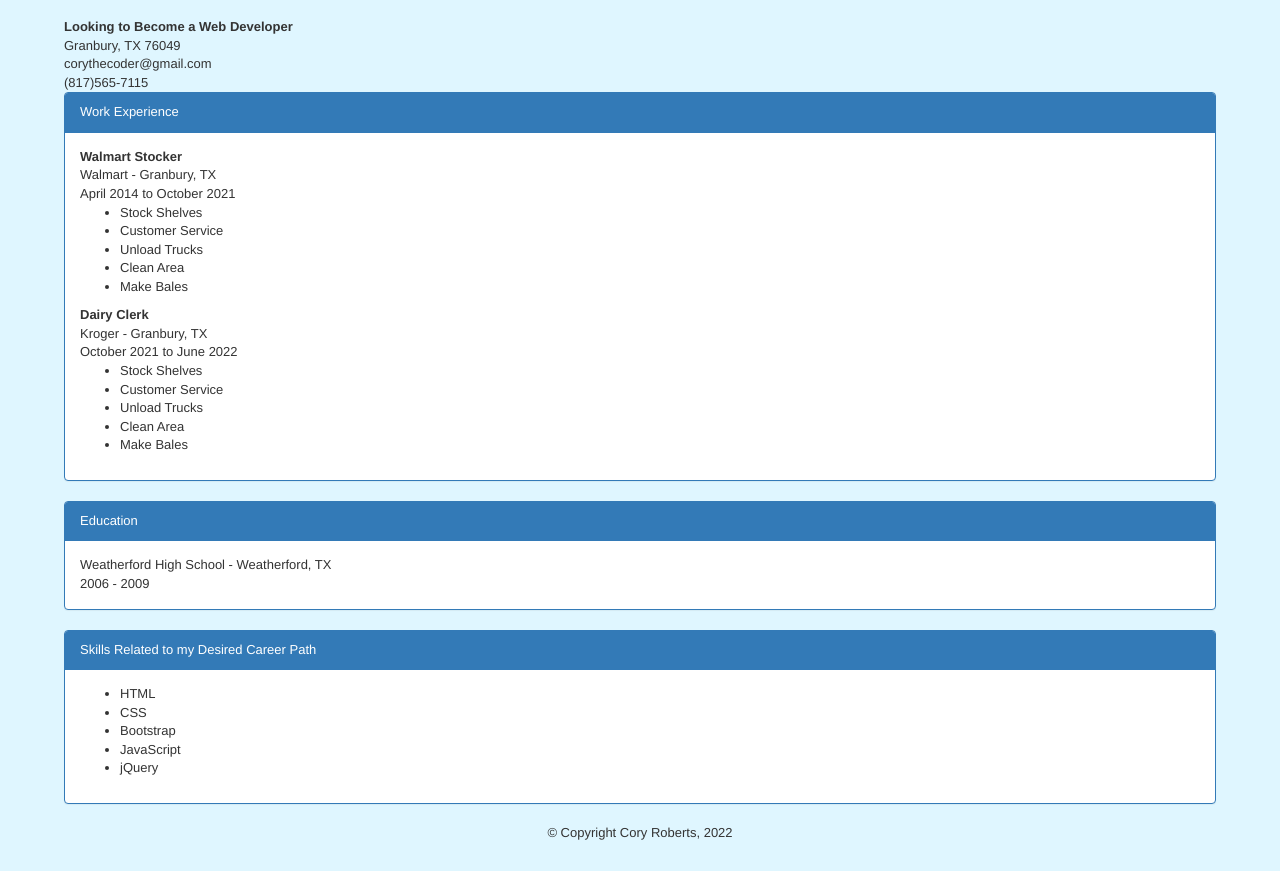
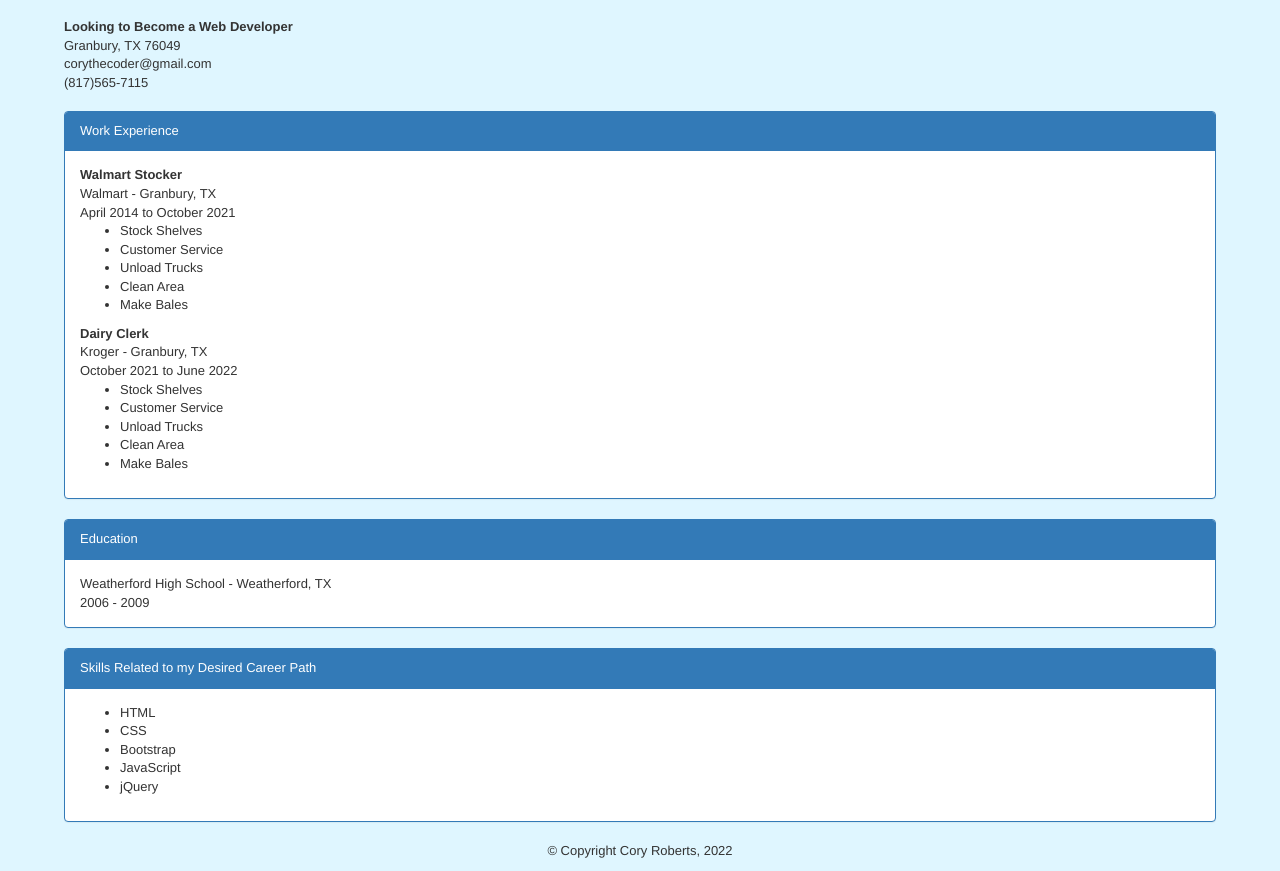
Before and after one commit to CoryAR/cv, a plain HTML site: page resume.html in a window 1280 px wide. Shown: the part 54-925 px from the top of the page. Drawn offline with nearby package versions, Linux system fonts and the light colour scheme.

Commit message:
Update resume.html

```diff
--- a/resume.html
+++ b/resume.html
@@ -25,7 +25,7 @@
     <strong>Looking to Become a Web Developer</strong> <br>
     Granbury, TX 76049 <br>
     corythecoder@gmail.com <br>
-    (817)565-7115 <br>
+    (817)565-7115 <br><br>
     <div class="panel panel-primary">
       <div class="panel-heading">Work Experience</div>
       <div class="panel-body">
```
